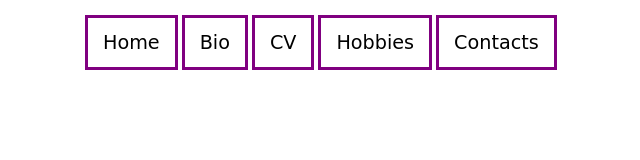
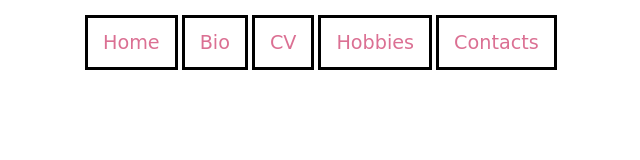
Before and after one commit to GraceJonn123/Grace, a plain HTML site: page index.html in a window 1280 px wide. Shown: the whole page, without its empty margins (235-875 px from the left). Drawn offline with Linux system fonts and the light colour scheme.

Commit message:
changing swag again

```diff
--- a/stylesheet/main.css
+++ b/stylesheet/main.css
@@ -87,8 +87,8 @@ nav a
     font-size: 120%;
     font-family: cursive;
     padding: 15px;
-    border: 3px purple solid;
-    color: black
+    border: 3px black solid;
+    color: palevioletred;
 }
 
 
```
